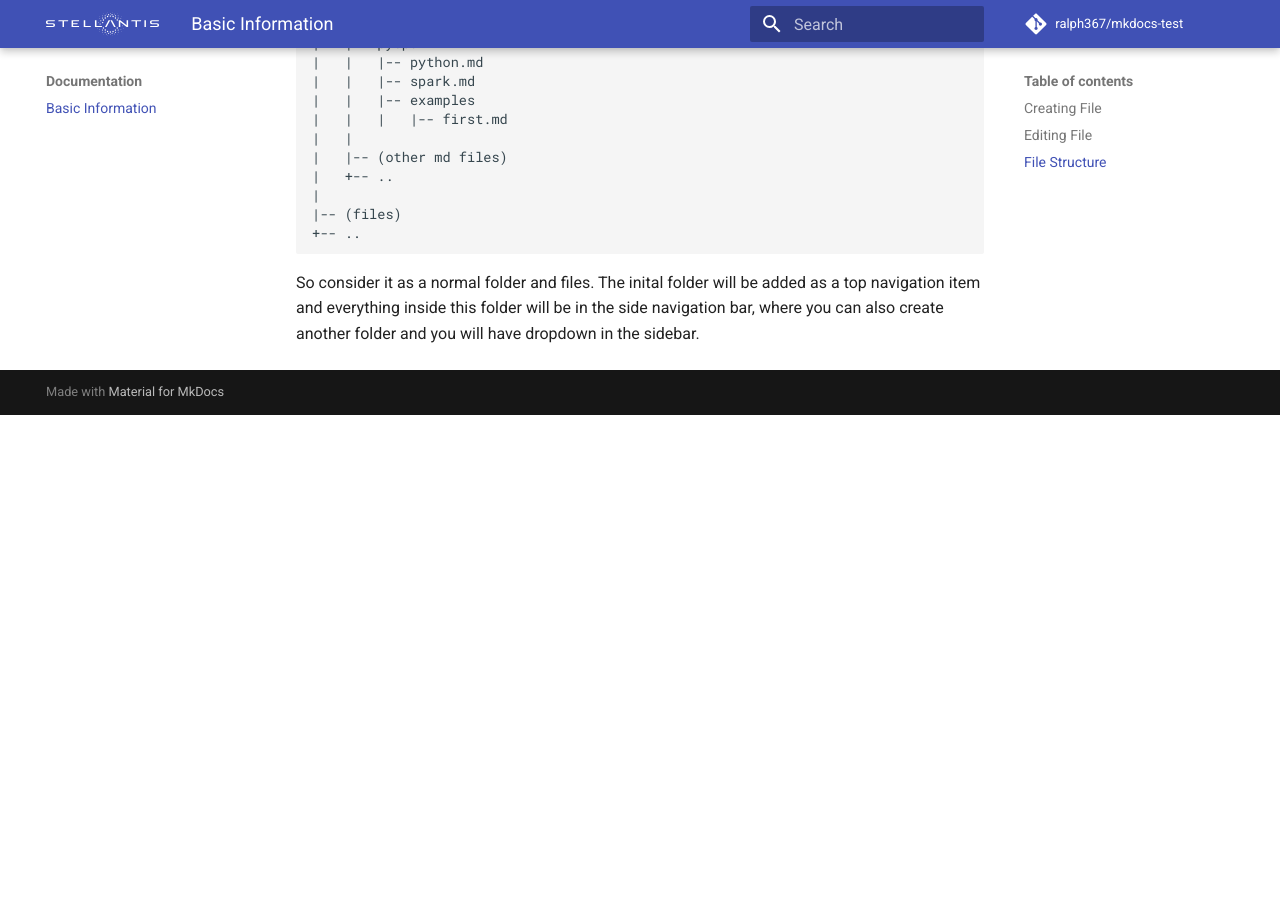
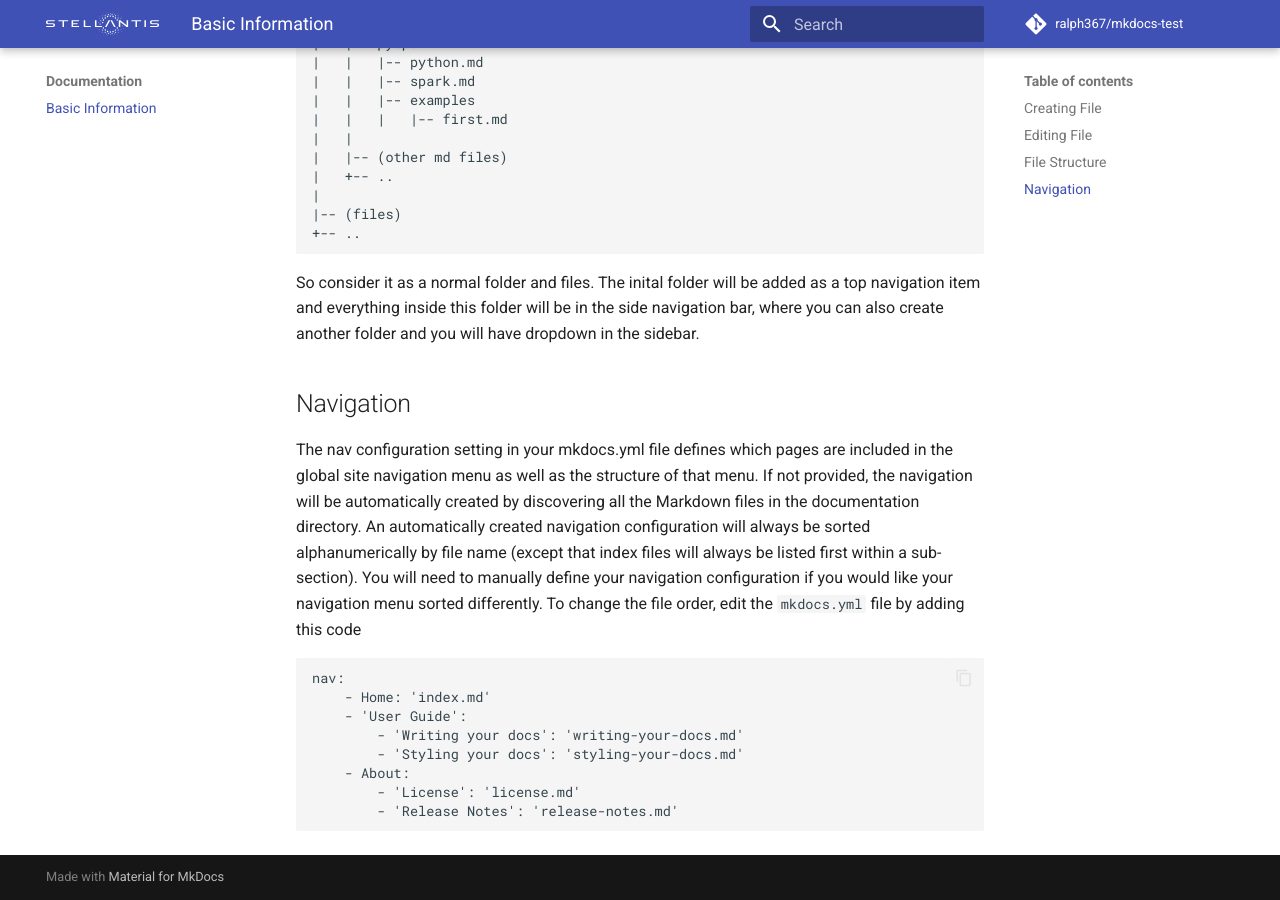
Before and after one commit to ralph367/mkdocs-test, an MkDocs documentation site: the page built from docs/documentation/basic.md, in a window 1280 px wide and 900 px high, scrolled down 855 px. Built offline with MkDocs 1.6.1 and Material for MkDocs 9.7.7, drawn with Linux system fonts in a browser that asks for light colours; comment, search, counter and statistics services are not loaded; before the commit the page ends 1270 px from its top, so only the background shows below that.

Commit message:
Update basic.md

````diff
--- a/docs/documentation/basic.md
+++ b/docs/documentation/basic.md
@@ -38,3 +38,18 @@ Follow this structure and the top and side bars will be automatically updated. H
 +-- ..
 ```
 So consider it as a normal folder and files. The inital folder will be added as a top navigation item and everything inside this folder will be in the side navigation bar, where you can also create another folder and you will have dropdown in the sidebar.
+
+
+## Navigation
+
+The nav configuration setting in your mkdocs.yml file defines which pages are included in the global site navigation menu as well as the structure of that menu. If not provided, the navigation will be automatically created by discovering all the Markdown files in the documentation directory. An automatically created navigation configuration will always be sorted alphanumerically by file name (except that index files will always be listed first within a sub-section). You will need to manually define your navigation configuration if you would like your navigation menu sorted differently. To change the file order, edit the `mkdocs.yml` file by adding this code
+```
+nav:
+    - Home: 'index.md'
+    - 'User Guide':
+        - 'Writing your docs': 'writing-your-docs.md'
+        - 'Styling your docs': 'styling-your-docs.md'
+    - About:
+        - 'License': 'license.md'
+        - 'Release Notes': 'release-notes.md'
+```
````
